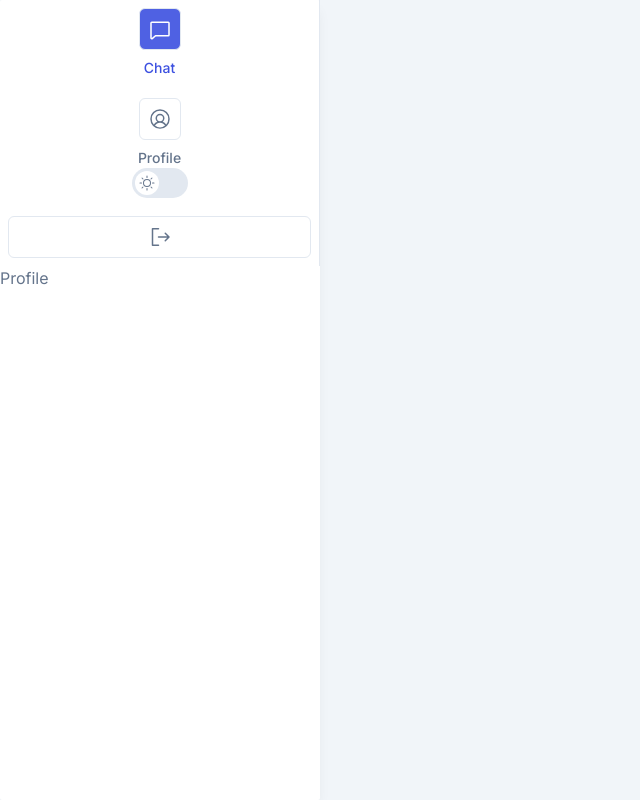
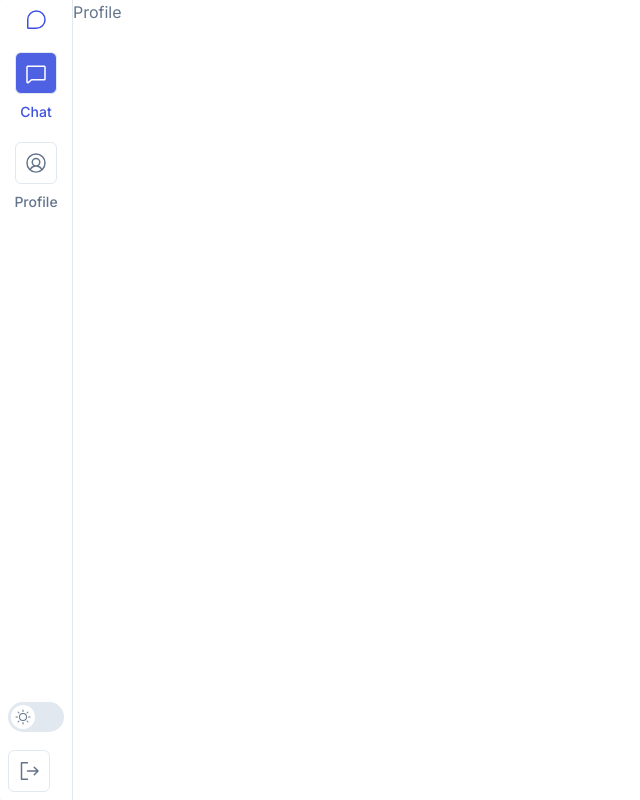
Before and after one commit to Ashrithiiitdm/Chat, a React (Vite) app in the folder client/: page /dashboard/profile in a window 1280 px wide. Shown: the whole page, without its empty margins (0-640 px from the left). Built offline with nearby package versions, Linux system fonts and the light colour scheme.

Commit message:
Added routes for Chats and profile, started profile UI

```diff
--- a/client/src/App.jsx
+++ b/client/src/App.jsx
@@ -1,4 +1,4 @@
-import React, { useEffect } from 'react';
+import React from 'react';
 import { Routes, Route, Navigate } from 'react-router-dom';
 import Messages from './pages/Messages';
 import LoginPage from './pages/auth/Login';
@@ -9,17 +9,7 @@ import Layout from './paths';
 
 
 export default function App() {
-  useEffect(() => {
-    const colorMode = JSON.parse(localStorage.getItem('color-mode'));
-    const className = 'dark';
-    const body = window.document.body.classList;
-    if (colorMode) {
-      body.add(className);
-    } else {
-      body.remove(className);
-    }
 
-  }, []);
   return (
     <Routes>
       <Route path='/' element={<Navigate to='/auth/login' />} />
--- a/client/src/pages/Messages.jsx
+++ b/client/src/pages/Messages.jsx
@@ -14,6 +14,7 @@ export default function Messages() {
             <VoiceRecorder />
             <MediaPicker />
             <DocPicker />
+
         </>
-    )
+    );
 }
--- a/client/src/paths/Sidebar.jsx
+++ b/client/src/paths/Sidebar.jsx
@@ -3,6 +3,7 @@ import { useState } from "react";
 import { useNavigate } from "react-router-dom";
 import {
     Chat,
+    ChatTeardrop,
     SignOut,
     UserCircle,
 } from '@phosphor-icons/react';
@@ -36,6 +37,7 @@ export default function Sidebar() {
     return (
         <div className="flex flex-col border-r border-stroke p-2 dark:border-strokedark">
             <div className="flex flex-col items-center space-y-5">
+                <ChatTeardrop size={24} className='text-primary' />
                 {Icons.map((icon) => (
                     <div
                         key={icon.key}
@@ -48,8 +50,9 @@ export default function Sidebar() {
                         </div>
                         <span className={`font-medium text-sm ${selected === icon.key && 'text-primary'}`}>{icon.title}</span>
                     </div>
-                ))}
-            </div>
+                ))
+                }
+            </div >
 
             <div className="flex flex-col grow"></div>
             <div className="space-y-4.5">
@@ -57,10 +60,10 @@ export default function Sidebar() {
                     <DarkMode />
                 </div>
 
-                <div className="flex flex-row items-center justify-center border rounded-md border-stroke p-2 dark:border-strokedark hover:bg-stone-100 hover:cursor-pointer">
+                <button onClick={() => { navigate('/'); }} className="flex flex-row items-center justify-center border rounded-md border-stroke p-2 dark:border-strokedark hover:bg-stone-100 hover:cursor-pointer">
                     <SignOut size={24} />
-                </div>
+                </button>
             </div>
-        </div>
+        </div >
     );
 }
--- a/client/src/paths/index.jsx
+++ b/client/src/paths/index.jsx
@@ -1,16 +1,14 @@
 import React from 'react'
+import Sidebar from './Sidebar'
 import { Outlet } from 'react-router-dom'
-import Sidebar from './Sidebar'
 
-export default function Layout() {
+export default function index() {
     return (
-        <div className="h-[calc(100vh)]  overflow-hidden sm:h-screen">
-            {/* Sidebar */}
-            <div className="h-full rounded-sm border-stroke bg-white shadow-default dark:border-strokedark dark:bg-boxdark xl:w-1/4">
+        <div className='h-[calc(100vh] overflow-hidden sm:h-screen'>
+            <div className='h-full rounded-sm border-stroke bg-white shadow-default dark:bg-strokedark dark:border-strokedark xl:flex flex'>
                 <Sidebar />
                 <Outlet />
             </div>
-
         </div>
-    );
+    )
 }
--- a/client/src/section/chat/Inbox.jsx
+++ b/client/src/section/chat/Inbox.jsx
@@ -9,6 +9,7 @@ import { ToggleAudioModal } from "../../state/slices/app";
 import Attacher from "../../components/FileAttacher";
 import Separator from "../../components/Sep";
 import { Document, Audio, VideoImg } from "../../components/Msgs/export";
+import Aud from '../../audio.webm'
 
 export default function MsgInbox() {
     const dispatch = useDispatch();
@@ -76,7 +77,7 @@ export default function MsgInbox() {
                     </div>
                     <Separator />
                     <Document writer="Ash" incoming={false} status='read' time='4:32pm' />
-                    <Audio incoming={false} status='delivered' time='4:32pm' />
+                    <Audio incoming={false} src={Aud} status='delivered' time='4:32pm' />
                     <div className='max-w-100 ml-auto'>
                         <div className='mb-2.5 rounded-2xl rounded-br-none bg-primary px-5 py-3'>
                             <p className='text-white'>Manchidi kAAdu rAA...</p>
```
